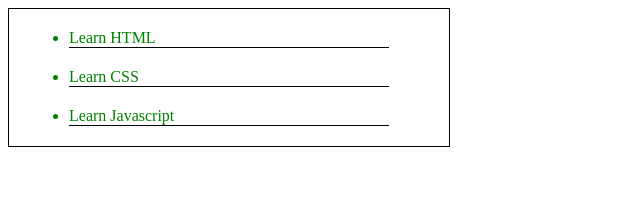
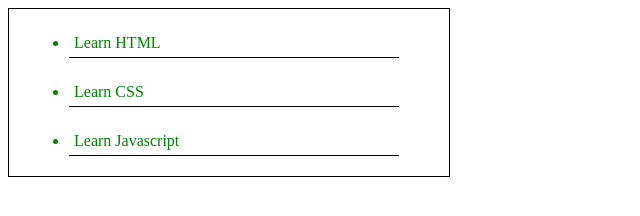
Before and after one commit to hiaux0/codesoc-todolist-v1, a website built with Parcel: page index.html in a window 1280 px wide. Shown: the whole page, without its empty margins (0-640 px from the left). Built offline with nearby package versions, Linux system fonts and the light colour scheme.

Commit message:
(update) styles.css: Tweak list item by adding padding.

```diff
--- a/src/styles.css
+++ b/src/styles.css
@@ -18,6 +18,8 @@ ul li {
   /* Based on the CSS box-model, add margins. */
   /* https://www.w3schools.com/Css/css_boxmodel.asp */
   margin: 20px;
+  /* Based on the CSS box-model, add paddings (to give the list some 'air') */
+  padding: 5px;
   /* Control only the bottom part of the border. */
   border-bottom: 1px solid;
   /* Control the color of the border. If we remove this propery, the border color will be green (see the value of the color property) */
```
